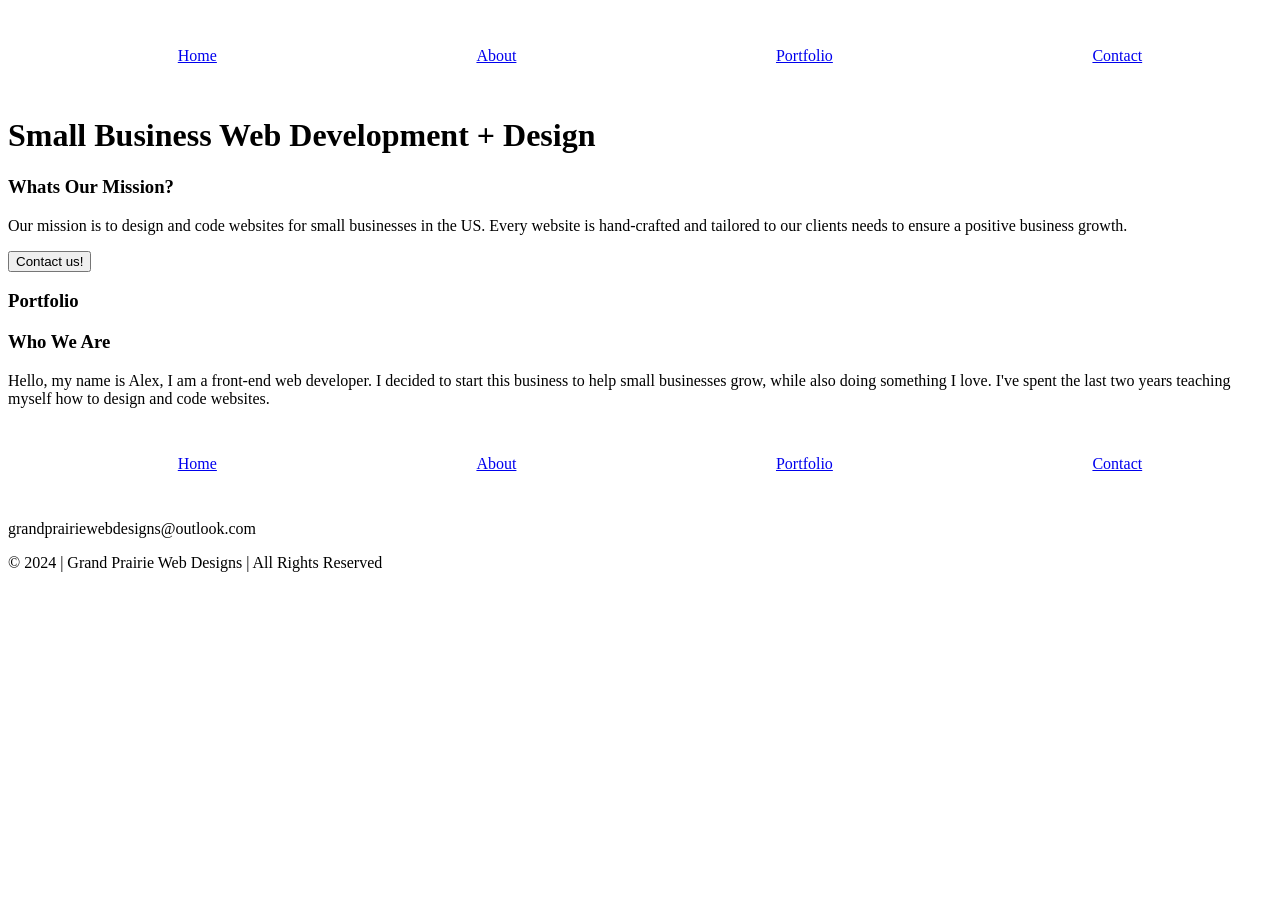
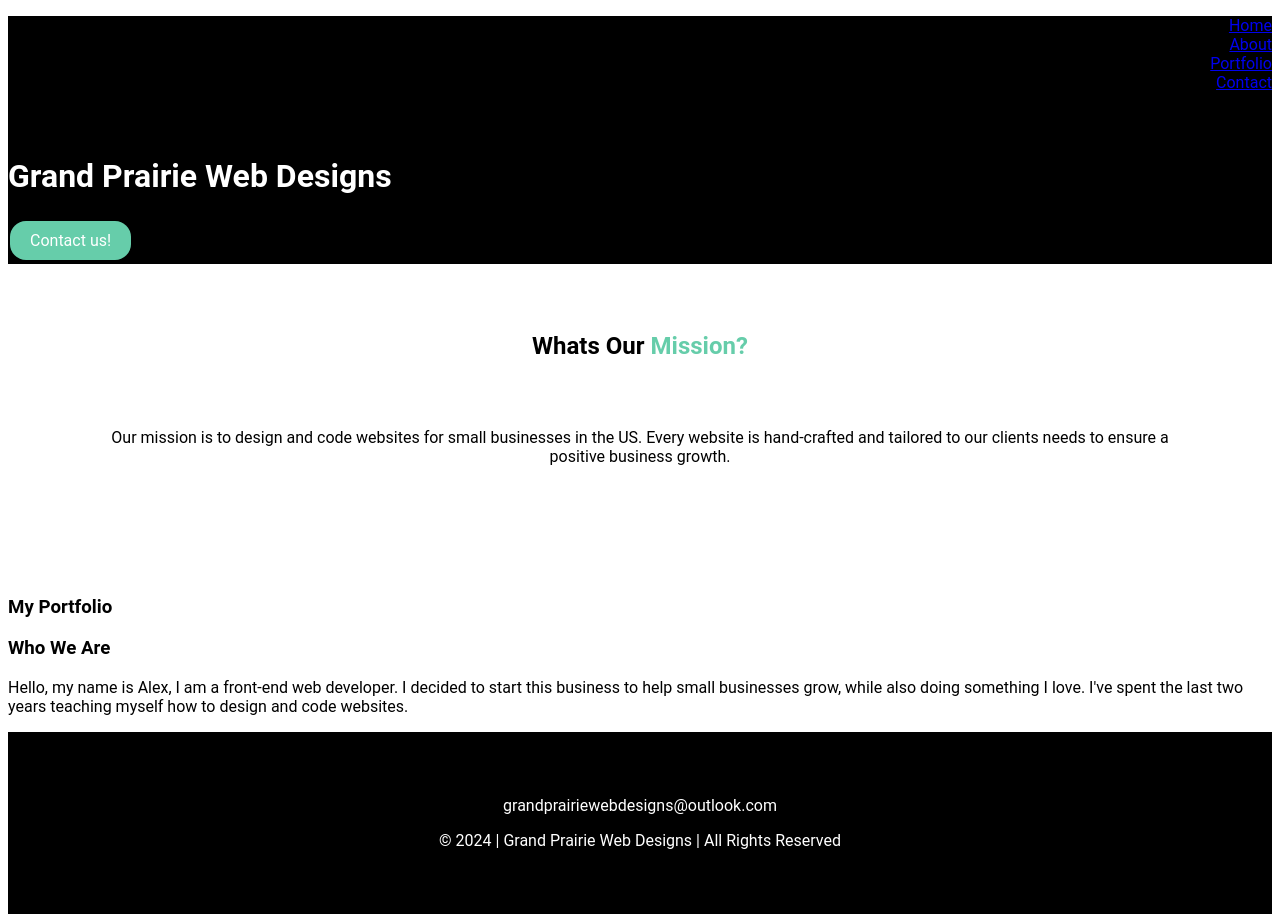
Before and after one commit to Alexxanderr20/gpwebdesigns, a plain HTML site: page index.html in a window 1280 px wide. Before the commit the page ends 800 px from the top, so only its background shows below. Drawn offline with Linux system fonts and the light colour scheme.

```diff
--- a/index.html
+++ b/index.html
@@ -6,6 +6,7 @@
     </head>
 
     <body>
+    <div id = "landing-page">
       <nav>
         <ul class="nav-links">
           <li><a href="index.html">Home</a></li>
@@ -14,44 +15,47 @@
           <li><a href="contact.html">Contact</a></li>
         </ul>
         </nav>
+        <h1>
+            Grand Prairie Web Designs
+        </h1>
+        <div>
+            <button id = "contact-button">Contact us!</button>
+        </div>
+    </div>
 
-        <h1>
+        <!-- <h1 id = "first-header">
             Small Business Web Development + Design
-        </h1>
-
-        <h3>
-            Whats Our Mission?
-        </h3>
-        <p>
-            Our mission is to design and code websites for small businesses in the US.
+        </h1> -->
+       <div id = "mission-statement">
+        <h2> Whats Our <span id = "mission-text">Mission?</span></h2>
+        <p id = "mission-paragraph">
+        Our mission is to design and code websites for small businesses in the US.
         Every website is hand-crafted and tailored to our clients needs to ensure a
         positive business growth.
         </p>
-
-        <div>
-            <button>Contact us!</button>
         </div>
 
-        <h3>Portfolio</h3>
+        <h3>My Portfolio</h3>
         <div></div>
         <div></div>
         <div></div>
 
         <h3>Who We Are</h3>
-        <p>Hello, my name is Alex, I am a front-end web developer. I decided to start this
+        <p>
+            Hello, my name is Alex, I am a front-end web developer. I decided to start this
             business to help small businesses grow, while also doing something I love. I've spent the last
             two years teaching myself how to design and code websites.
         </p>
 
         <footer>
-            <nav>
+            <!-- <nav>
                 <ul class="nav-links">
                     <li><a href="index.html">Home</a></li>
                     <li><a href="about.html">About</a></li>
                     <li><a href="portfolio.html">Portfolio</a></li>
                     <li><a href="contact.html">Contact</a></li>
                 </ul>
-            </nav>
+            </nav> -->
             <p>grandprairiewebdesigns@outlook.com</p>
             <p>© 2024 | Grand Prairie Web Designs | All Rights Reserved</p>
         </footer>
--- a/styles.css
+++ b/styles.css
@@ -1,12 +1,71 @@
 * {
-    border-box: none;
+    font-family: 'Roboto', sans-serif;
+    /* border-box: none; */
+    /* background-color: turquoise; */
 }
 
 .nav-links {
-    display: flex;
-    justify-content: space-around;
-    align-items: center;
-    min-height: 10vh;
-    /* background-color: #f1356d; */
+    list-style-type: none;
+    display: block;
+    text-align: right;
+    min-height: 15vh;
     color: white;
 }
+
+/* a {
+    text-decoration: none;
+} */
+
+#landing-page {
+    /* margin: auto; */
+    /* text-align: center; */
+    background-color: black;
+    color: white;
+    font-size: 1rem;
+}
+
+#contact-button {
+    background-color: mediumaquamarine;
+    border-radius: 1rem;
+    color: white;
+    border: none;
+    padding: 10px 20px;
+    text-align: center;
+    text-decoration: none;
+    display: inline-block;
+    font-size: 16px;
+    margin: 4px 2px;
+    cursor: pointer;
+}
+
+#mission-statement {
+    padding: 3rem;
+    text-align: center;
+    /* background-color: black; */
+    /* color: white; */
+}
+
+#mission-text{
+    color: mediumaquamarine;
+}
+
+#mission-paragraph {
+    padding: 3rem;
+    text-align: center;
+    /* background-color: black; */
+    /* color: white; */
+}
+/* #first-header {
+    color: white;
+    padding: 10px;
+    text-align: center;
+} */
+
+
+footer
+{
+    padding: 3rem;
+    color: white;
+    background-color: black;
+    text-align: center;
+}
```
